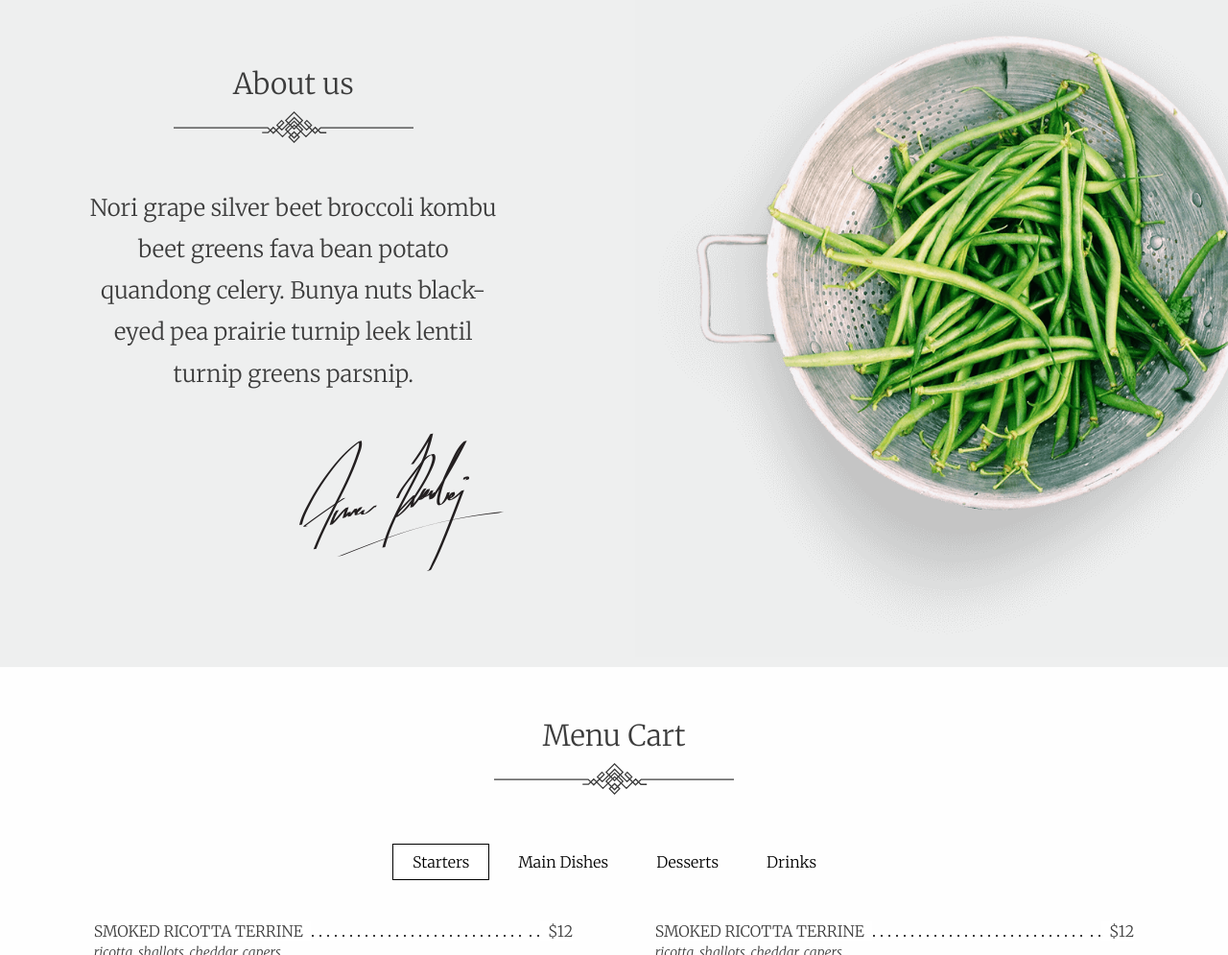
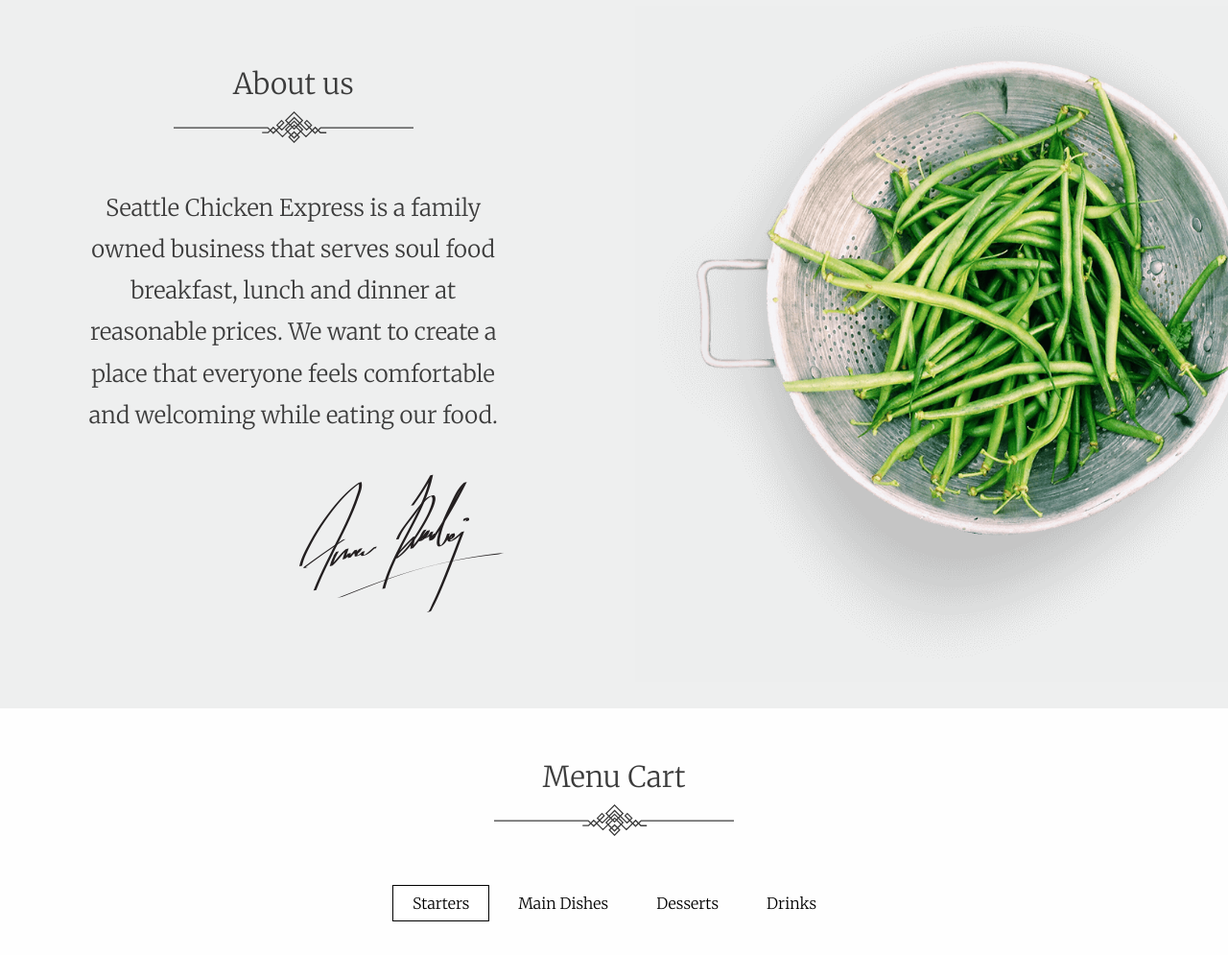
Before and after one commit to xsabilax/Seattle-Chicken-Express, a website: page index.html in a window 1280 px wide. Shown: the part 1754-2749 px from the top of the page at 96% size. Drawn offline with nearby package versions, Linux system fonts and the light colour scheme.

Commit message:
Update index.html

```diff
--- a/index.html
+++ b/index.html
@@ -241,7 +241,7 @@
                                 </svg>
                 </div>
                 <!--.divider-->
-                <p class="scroll-reveal" data-origin="top" data-distance="10%">Nori grape silver beet broccoli kombu beet greens fava bean potato quandong celery. Bunya nuts black-eyed pea prairie turnip leek lentil turnip greens parsnip.</p>
+                <p class="scroll-reveal" data-origin="top" data-distance="10%">Seattle Chicken Express is a family owned business that serves soul food breakfast, lunch and dinner at reasonable prices. We want to create a place that everyone feels comfortable and welcoming while eating our food.</p>
                 <img class="signature scroll-reveal" data-origin="right" data-distance="20%" src="assets/signature.png" />
             </div>
         </div>
```
